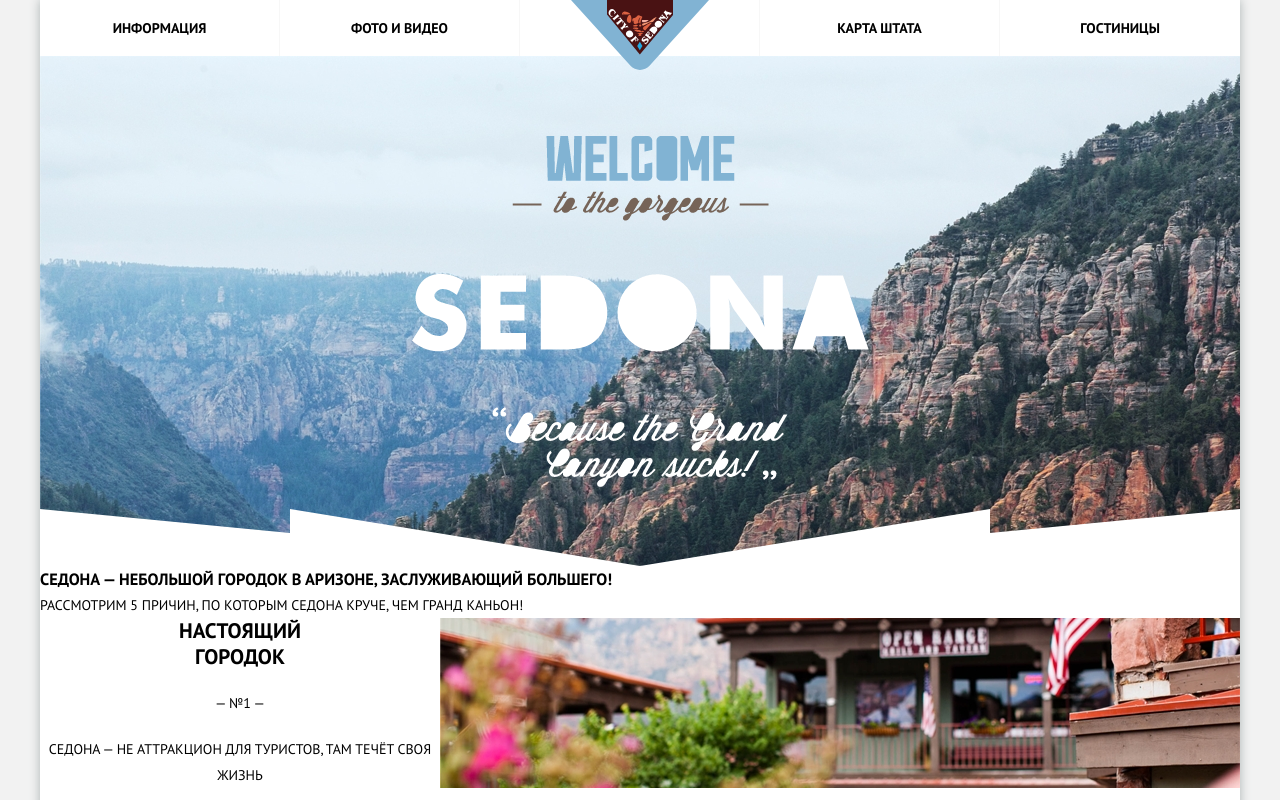
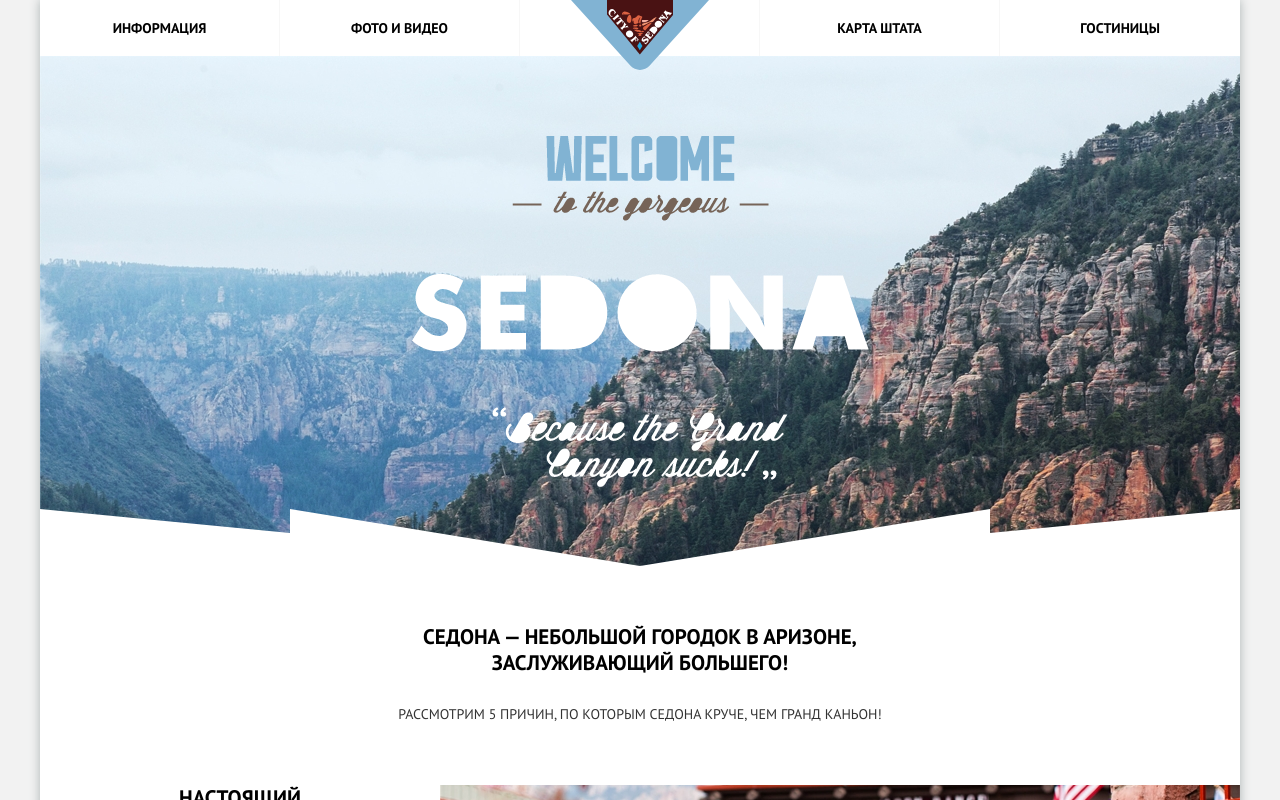
Before and after one commit to shock-dev/sedona, a Vue app: page / in a window 1280 px wide. Shown: the top 800 px of the page. Built offline with nearby package versions, Linux system fonts and the light colour scheme.

Commit message:
import styles to index.scss

```diff
--- a/src/scss/index.scss
+++ b/src/scss/index.scss
@@ -8,5 +8,6 @@
 @import "components/header";
 @import "components/intro";
 @import "components/advantages";
+@import "components/top-content";
 
 @import "media";
```
